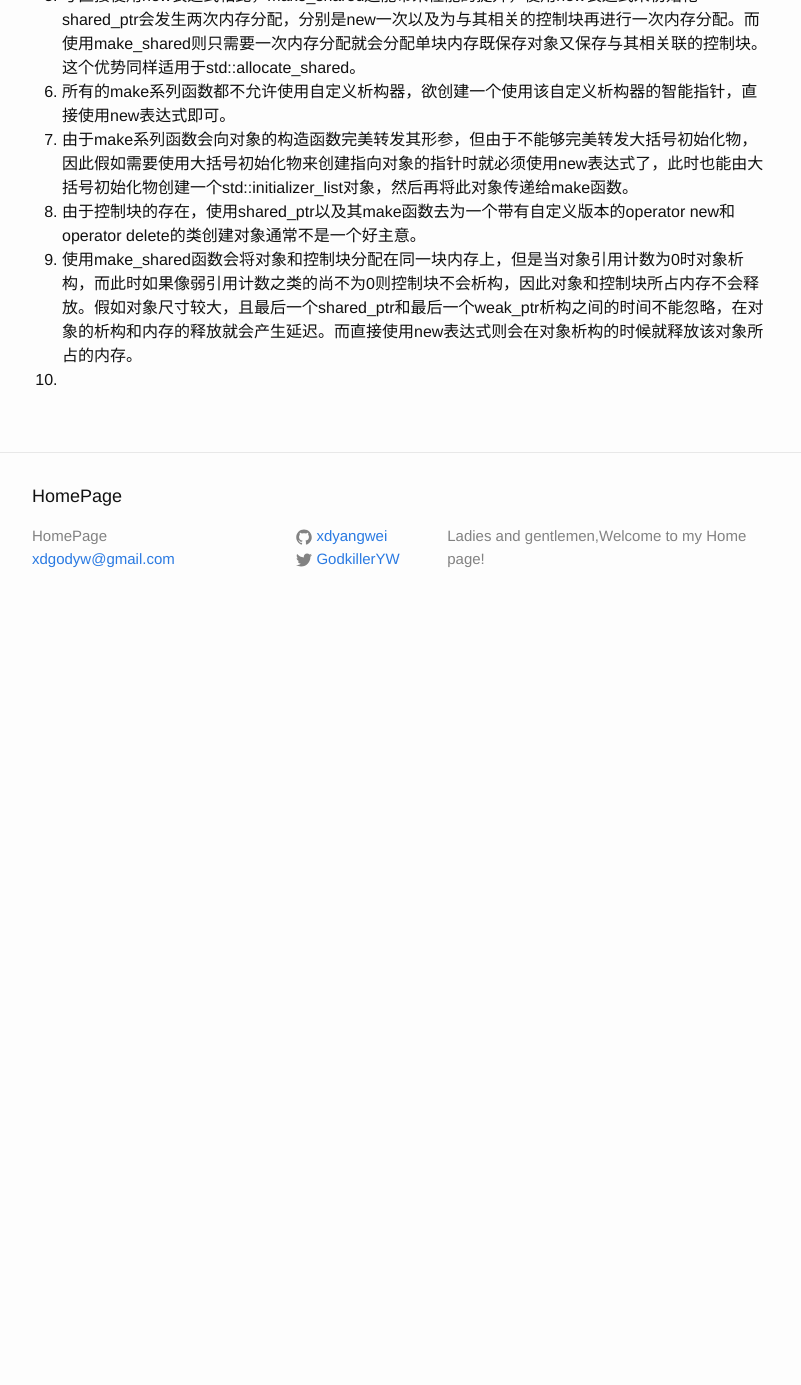
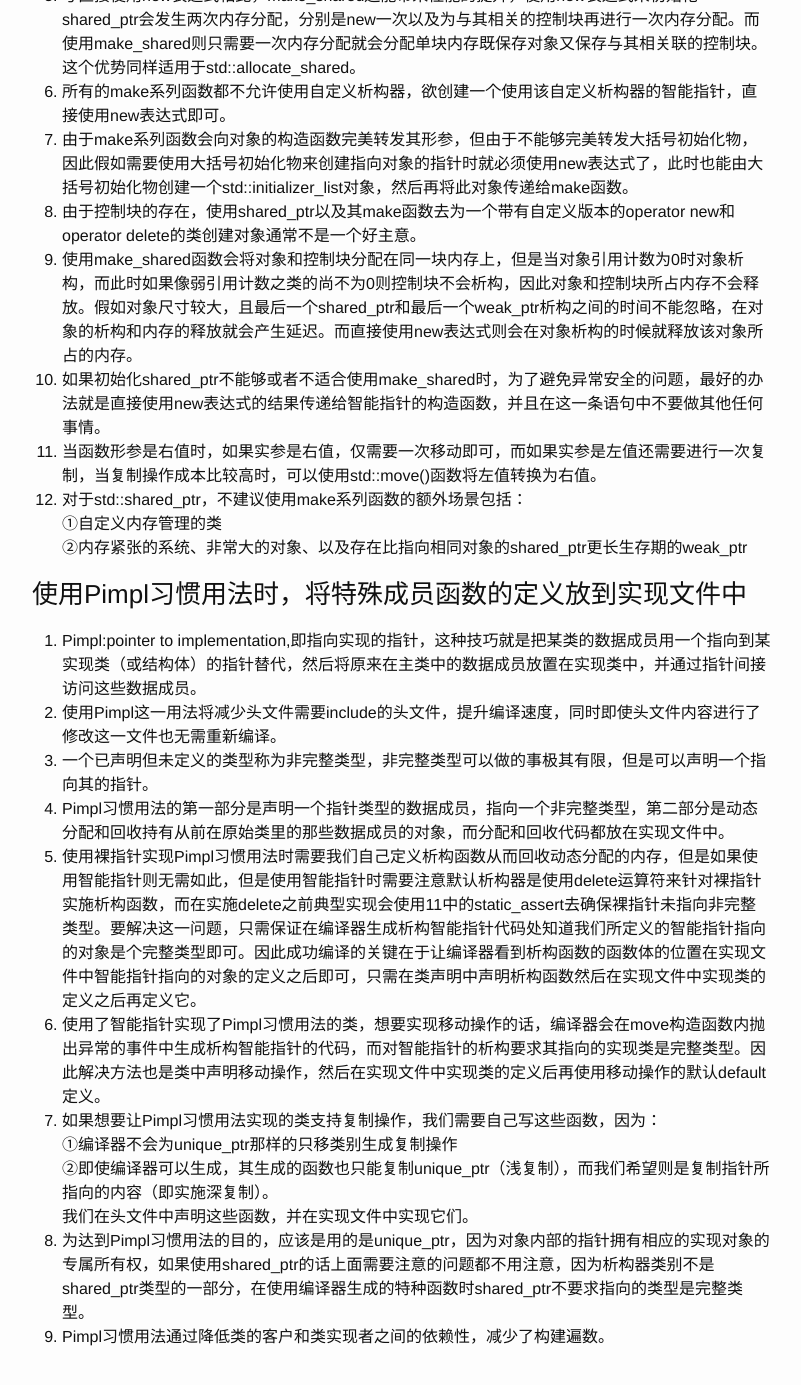
Before and after one commit to xdyangwei/xdyangwei.github.io, a Jekyll site: the page built from _posts/2019-1-23-智能指针.md, in a window 1280 px wide and 1400 px high, scrolled down 2916 px. Shown: the top 1385 px of the window, without its empty margins (238-1039 px from the left). Built offline with Jekyll 4.4.1, drawn with Linux system fonts in a browser that asks for light colours; our own code applies the rules of GitHub Pages for plain Markdown files; before the commit the page ends 3546 px from its top, so only the background shows below that.

Commit message:
some tips of Pimpl implemented by unique_ptr

```diff
--- a/_posts/2019-1-23-智能指针.md
+++ b/_posts/2019-1-23-智能指针.md
@@ -63,4 +63,23 @@
 7. 由于make系列函数会向对象的构造函数完美转发其形参，但由于不能够完美转发大括号初始化物，因此假如需要使用大括号初始化物来创建指向对象的指针时就必须使用new表达式了，此时也能由大括号初始化物创建一个std::initializer_list对象，然后再将此对象传递给make函数。
 8. 由于控制块的存在，使用shared_ptr以及其make函数去为一个带有自定义版本的operator new和operator delete的类创建对象通常不是一个好主意。
 9. 使用make_shared函数会将对象和控制块分配在同一块内存上，但是当对象引用计数为0时对象析构，而此时如果像弱引用计数之类的尚不为0则控制块不会析构，因此对象和控制块所占内存不会释放。假如对象尺寸较大，且最后一个shared_ptr和最后一个weak_ptr析构之间的时间不能忽略，在对象的析构和内存的释放就会产生延迟。而直接使用new表达式则会在对象析构的时候就释放该对象所占的内存。
-10.
+10. 如果初始化shared_ptr不能够或者不适合使用make_shared时，为了避免异常安全的问题，最好的办法就是直接使用new表达式的结果传递给智能指针的构造函数，并且在这一条语句中不要做其他任何事情。
+11. 当函数形参是右值时，如果实参是右值，仅需要一次移动即可，而如果实参是左值还需要进行一次复制，当复制操作成本比较高时，可以使用std::move()函数将左值转换为右值。
+12. 对于std::shared_ptr，不建议使用make系列函数的额外场景包括：
+①自定义内存管理的类
+②内存紧张的系统、非常大的对象、以及存在比指向相同对象的shared_ptr更长生存期的weak_ptr
+
+### 使用Pimpl习惯用法时，将特殊成员函数的定义放到实现文件中
+
+1. Pimpl:pointer to implementation,即指向实现的指针，这种技巧就是把某类的数据成员用一个指向到某实现类（或结构体）的指针替代，然后将原来在主类中的数据成员放置在实现类中，并通过指针间接访问这些数据成员。
+2. 使用Pimpl这一用法将减少头文件需要include的头文件，提升编译速度，同时即使头文件内容进行了修改这一文件也无需重新编译。
+3. 一个已声明但未定义的类型称为非完整类型，非完整类型可以做的事极其有限，但是可以声明一个指向其的指针。
+4. Pimpl习惯用法的第一部分是声明一个指针类型的数据成员，指向一个非完整类型，第二部分是动态分配和回收持有从前在原始类里的那些数据成员的对象，而分配和回收代码都放在实现文件中。
+5. 使用裸指针实现Pimpl习惯用法时需要我们自己定义析构函数从而回收动态分配的内存，但是如果使用智能指针则无需如此，但是使用智能指针时需要注意默认析构器是使用delete运算符来针对裸指针实施析构函数，而在实施delete之前典型实现会使用11中的static_assert去确保裸指针未指向非完整类型。要解决这一问题，只需保证在编译器生成析构智能指针代码处知道我们所定义的智能指针指向的对象是个完整类型即可。因此成功编译的关键在于让编译器看到析构函数的函数体的位置在实现文件中智能指针指向的对象的定义之后即可，只需在类声明中声明析构函数然后在实现文件中实现类的定义之后再定义它。
+6. 使用了智能指针实现了Pimpl习惯用法的类，想要实现移动操作的话，编译器会在move构造函数内抛出异常的事件中生成析构智能指针的代码，而对智能指针的析构要求其指向的实现类是完整类型。因此解决方法也是类中声明移动操作，然后在实现文件中实现类的定义后再使用移动操作的默认default定义。
+7. 如果想要让Pimpl习惯用法实现的类支持复制操作，我们需要自己写这些函数，因为：
+①编译器不会为unique_ptr那样的只移类别生成复制操作
+②即使编译器可以生成，其生成的函数也只能复制unique_ptr（浅复制），而我们希望则是复制指针所指向的内容（即实施深复制）。
+我们在头文件中声明这些函数，并在实现文件中实现它们。
+8. 为达到Pimpl习惯用法的目的，应该是用的是unique_ptr，因为对象内部的指针拥有相应的实现对象的专属所有权，如果使用shared_ptr的话上面需要注意的问题都不用注意，因为析构器类别不是shared_ptr类型的一部分，在使用编译器生成的特种函数时shared_ptr不要求指向的类型是完整类型。
+9. Pimpl习惯用法通过降低类的客户和类实现者之间的依赖性，减少了构建遍数。
```
